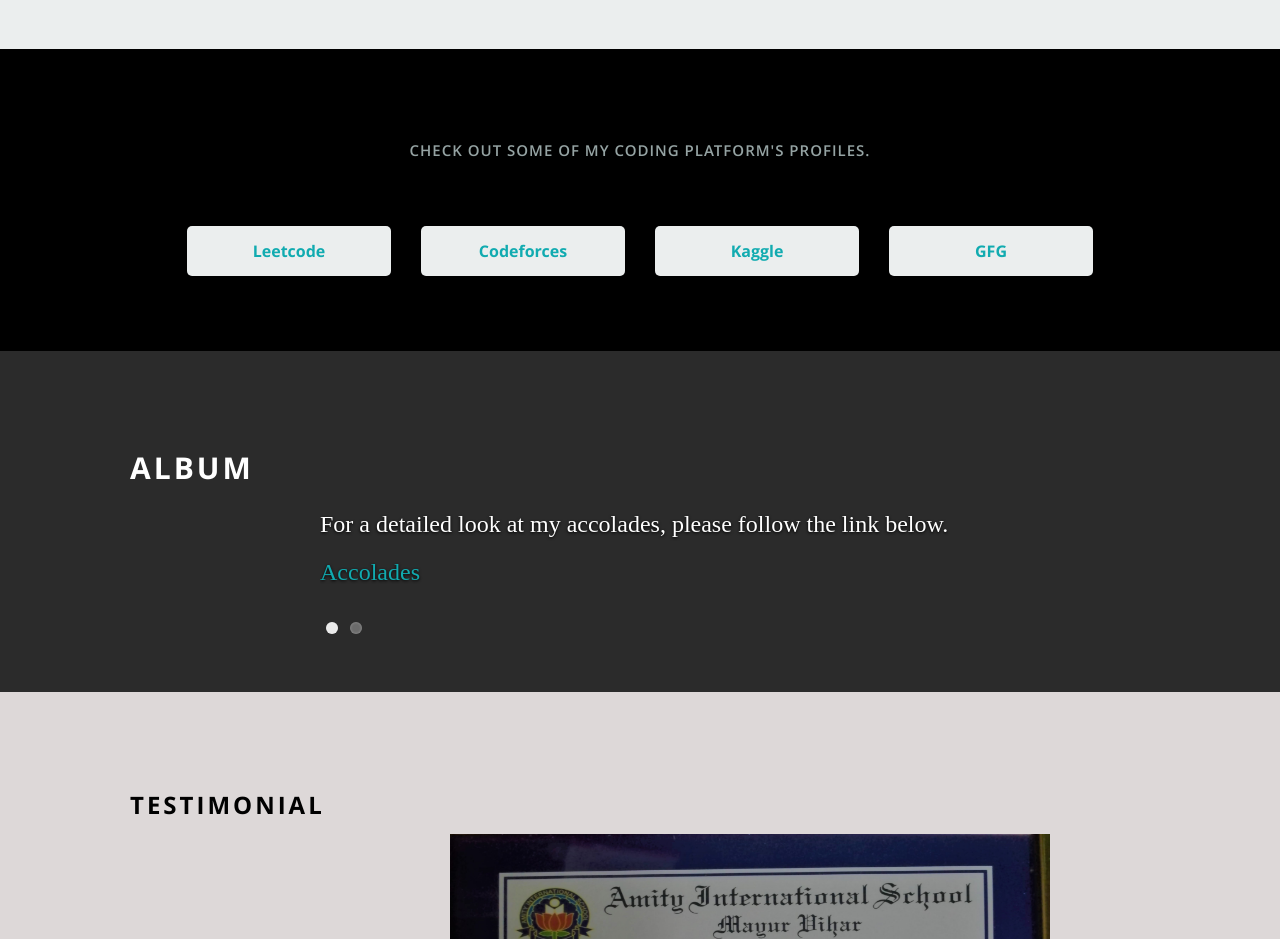
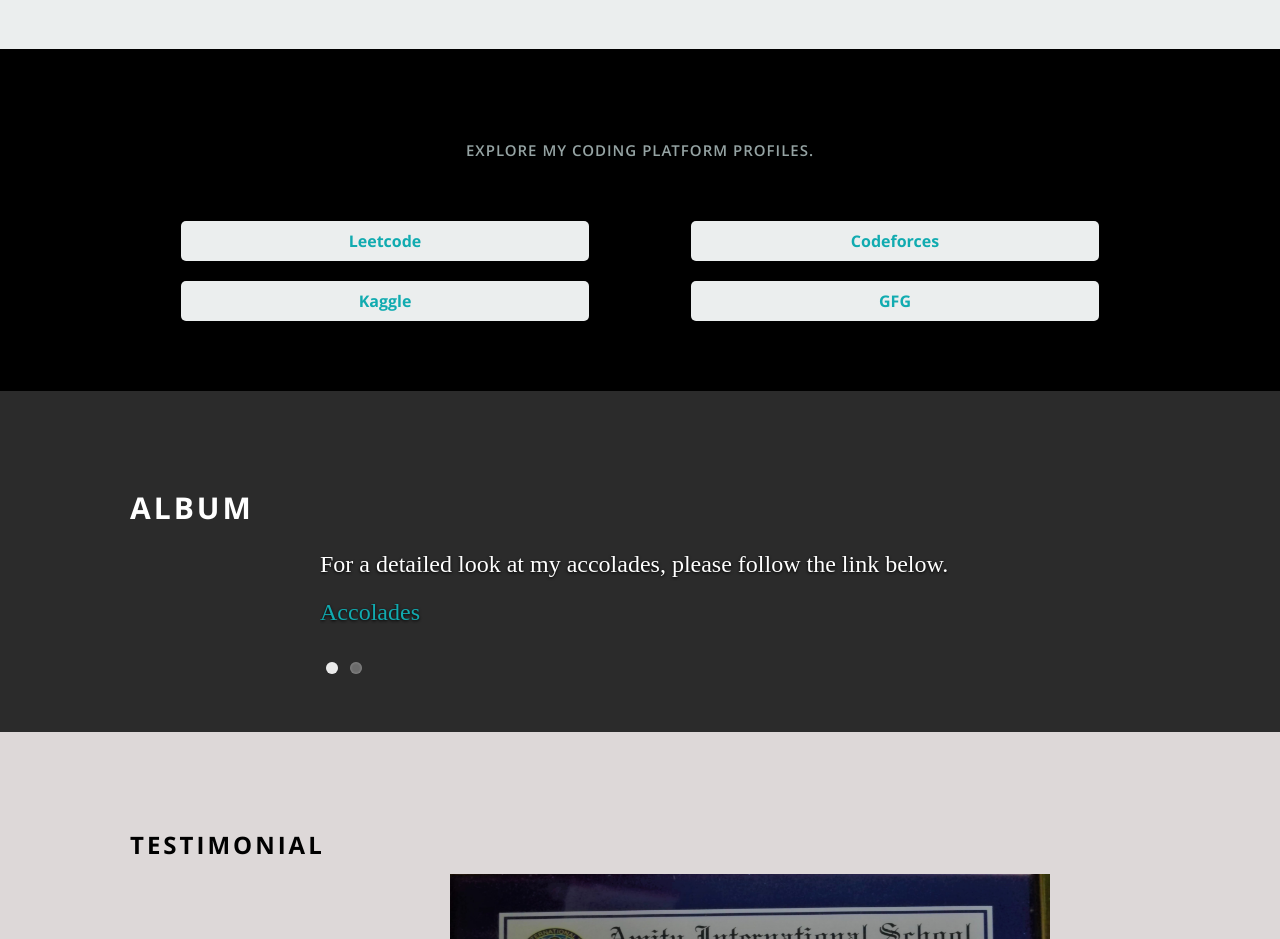
Before and after one commit to amoghgarg20/Portfolio, a React (Create React App) app: page / in a window 1280 px wide. Shown: the part 4260-5199 px from the top of the page. Built offline with nearby package versions, Linux system fonts and the light colour scheme.

Commit message:
Fixed profile buttons

```diff
--- a/public/css/layout.css
+++ b/public/css/layout.css
@@ -541,13 +541,14 @@ ul#nav li.current a {
 }
 .button-container {
   text-align: center;
+  display: grid;
+  grid-template-columns: 1fr 1fr;
 }
 
 .div-button {
-  width: 20%;
-  margin: 15px;
-  padding: 10px;
-  padding: 10px 20px;
+  width: 80%;
+  margin: 10px;
+  padding: 5px 10px;
   background-color: #ebeeee;
   color: #11abb0;
   border: none;
--- a/src/components/Profile.js
+++ b/src/components/Profile.js
@@ -9,27 +9,32 @@ export default class Profile extends Component {
           <div className="row">
             <div className="twelve columns collapsed">
               <h1>
-                Check out some of my coding platform's profiles.
+                Explore my coding platform profiles.
                 <br />
               </h1>
               <div>
                 <div className="button-container">
-                  <button className="div-button">
-                    <a href="https://leetcode.com/amoghgarg20/">Leetcode</a>
-                  </button>
-                  <button className="div-button">
-                    <a href="https://codeforces.com/profile/amoghgarg20">
-                      Codeforces
-                    </a>
-                  </button>
-                  <button className="div-button">
-                    <a href="https://www.kaggle.com/amoghgarg20">Kaggle</a>
-                  </button>
-                  <button className="div-button">
-                    <a href="https://auth.geeksforgeeks.org/user/amoghgarg9/practice">
-                      GFG
-                    </a>
-                  </button>
+                  <a href="https://leetcode.com/amoghgarg20/" target="_blank">
+                    <button className="div-button">Leetcode</button>
+                  </a>
+
+                  <a
+                    href="https://codeforces.com/profile/amoghgarg20"
+                    target="_blank"
+                  >
+                    <button className="div-button">Codeforces</button>
+                  </a>
+
+                  <a href="https://www.kaggle.com/amoghgarg20" target="_blank">
+                    <button className="div-button">Kaggle</button>
+                  </a>
+
+                  <a
+                    href="https://auth.geeksforgeeks.org/user/amoghgarg9/practice"
+                    target="_blank"
+                  >
+                    <button className="div-button">GFG</button>
+                  </a>
                 </div>
               </div>
             </div>
```
